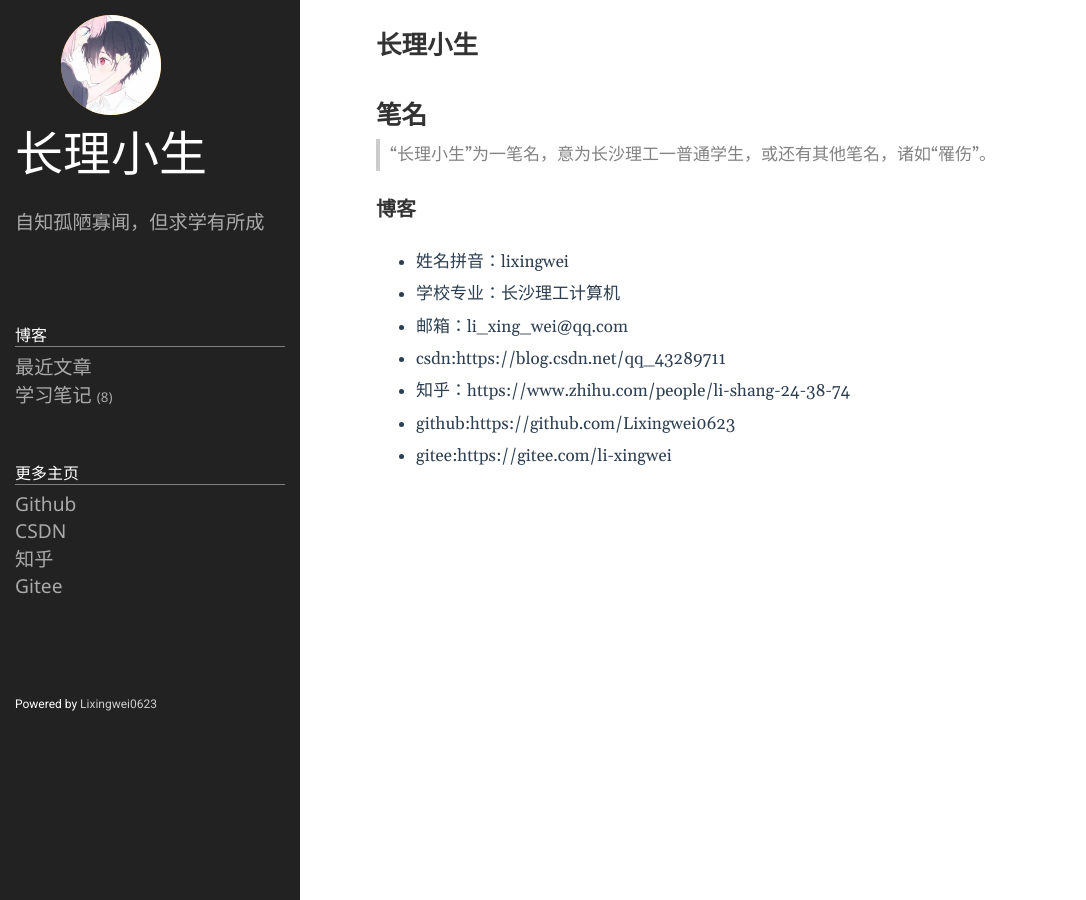
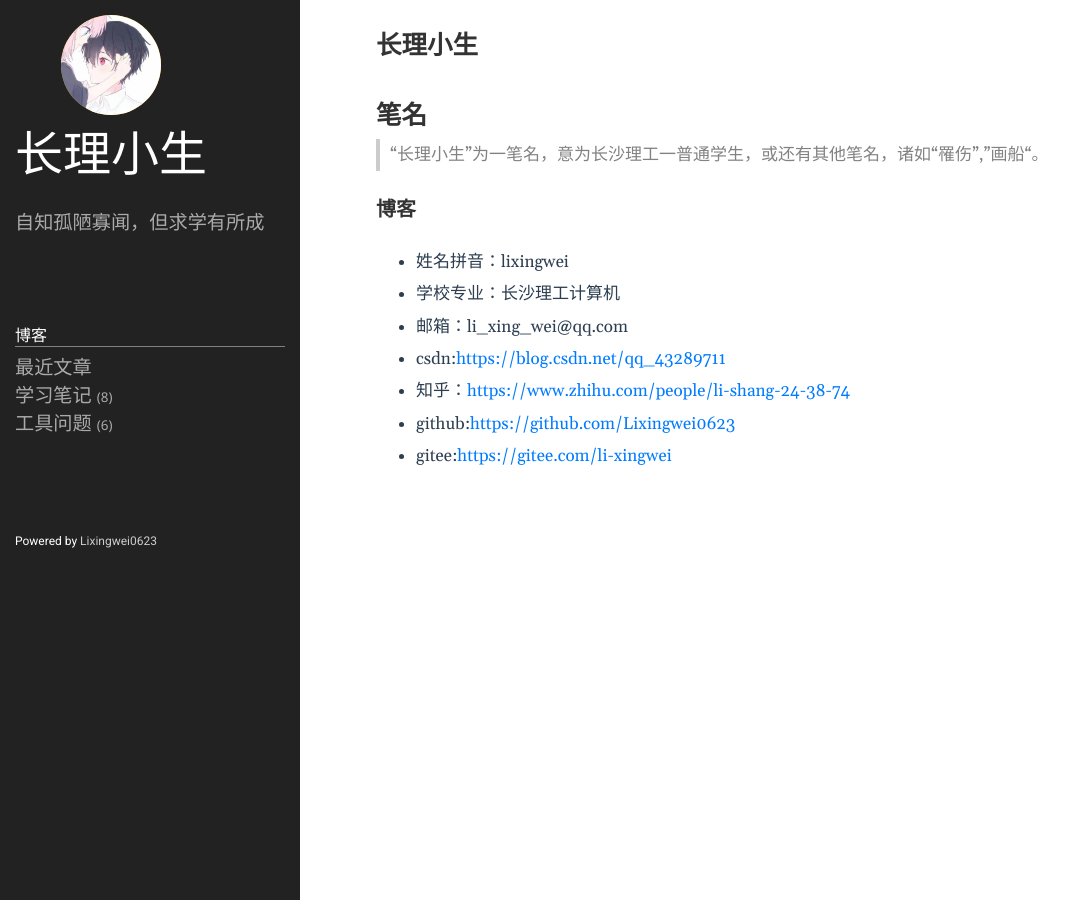
Before and after one commit to Lixingwei0623/Lixingwei0623.github.io, a Jekyll site: the page built from README.md, in a window 1280 px wide. Shown: the whole page, without its empty margins (0-1086 px from the left). Built offline with Jekyll 4.4.1, drawn with Linux system fonts in a browser that asks for light colours.

Commit message:
导航精简

```diff
--- a/_includes/sidebar.html
+++ b/_includes/sidebar.html
@@ -26,6 +26,12 @@
 				<span class="badge">8</span>
 			</a>
 		</li>
+		<li>
+			<a class="nav-item" href="">
+				<span class="name">工具问题</span>
+				<span class="badge">6</span>
+			</a>
+		</li>
 		{% for category in site.categories %}
 		<li>
 			<a class="nav-item" href="{{ root_url }}/{{ site.category_dir }}#{{ category | first }}">
@@ -38,33 +44,33 @@
 </div>
 
 
-<div class="sidebar-item sidebar-nav">
-	<ul class="nav">
-		<li class="nav-title">更多主页</li>
-		<li>
-			<a class="nav-item" href="https://github.com/Lixingwei0623">
-				github
-			</a>
-		</li>
-		<li>
-			<a class="nav-item" href="https://blog.csdn.net/qq_43289711">
-				CSDN
-			</a>
-		</li>
-		<li>
-			<a class="nav-item" href="https://www.zhihu.com/people/li-shang-24-38-74">
-				知乎
-			</a>
-		</li>
-		<li>
-			<a class="nav-item" href="https://gitee.com/li-xingwei">
-				gitee
-			</a>
-		</li>
+<!--<div class="sidebar-item sidebar-nav">-->
+<!--	<ul class="nav">-->
+<!--		<li class="nav-title">更多主页</li>-->
+<!--		<li>-->
+<!--			<a class="nav-item" href="https://github.com/Lixingwei0623">-->
+<!--				github-->
+<!--			</a>-->
+<!--		</li>-->
+<!--		<li>-->
+<!--			<a class="nav-item" href="https://blog.csdn.net/qq_43289711">-->
+<!--				CSDN-->
+<!--			</a>-->
+<!--		</li>-->
+<!--		<li>-->
+<!--			<a class="nav-item" href="https://www.zhihu.com/people/li-shang-24-38-74">-->
+<!--				知乎-->
+<!--			</a>-->
+<!--		</li>-->
+<!--		<li>-->
+<!--			<a class="nav-item" href="https://gitee.com/li-xingwei">-->
+<!--				gitee-->
+<!--			</a>-->
+<!--		</li>-->
 
-		</nav>
-	</ul>
-</div>
+<!--		</nav>-->
+<!--	</ul>-->
+<!--</div>-->
 
 <div class="sidebar-item sidebar-footer">
 	<p>Powered by <a href="https://github.com/Lixingwei0623/Lixingwei0623.github.io">Lixingwei0623</a></p>
```
Also changed, not shown: README.md.
